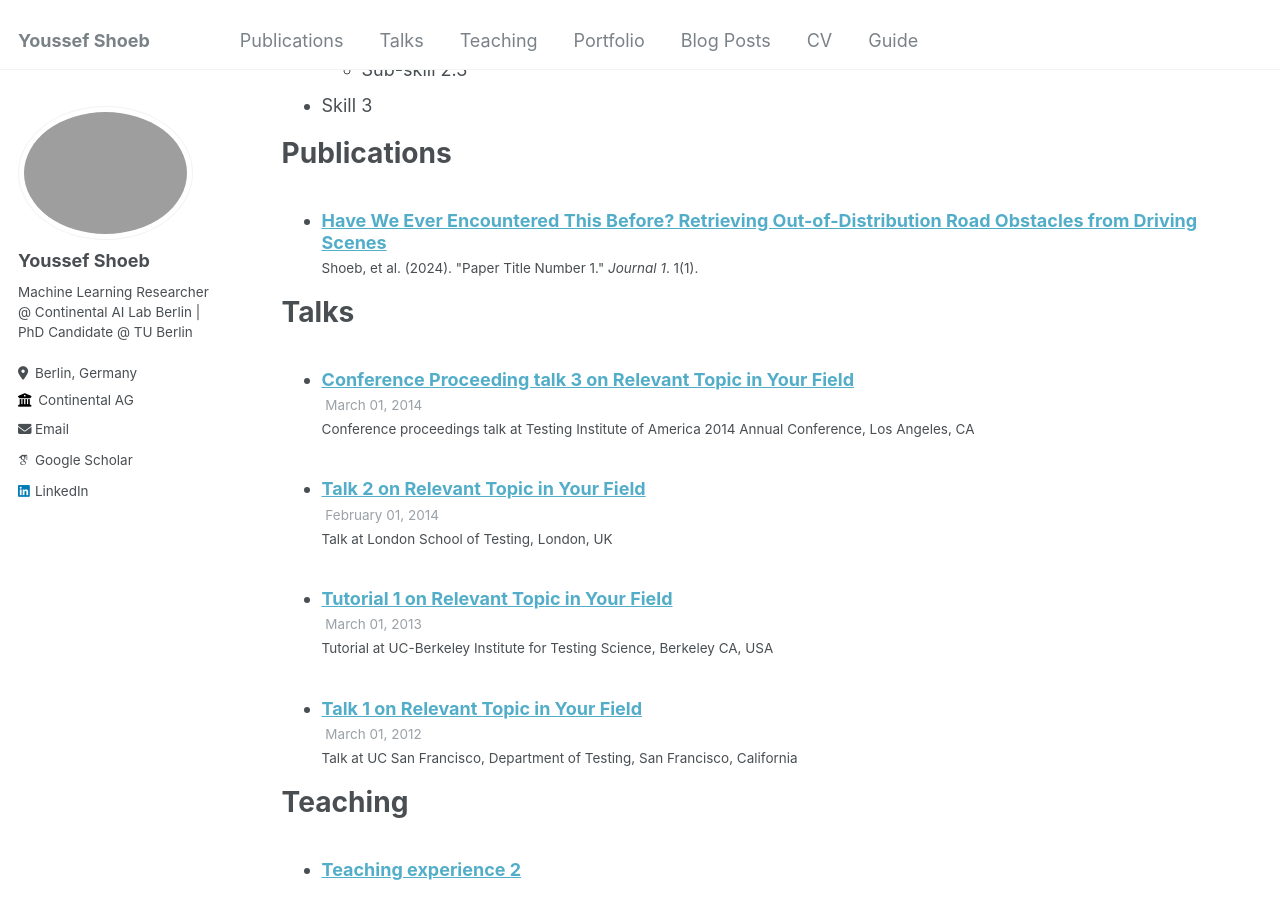
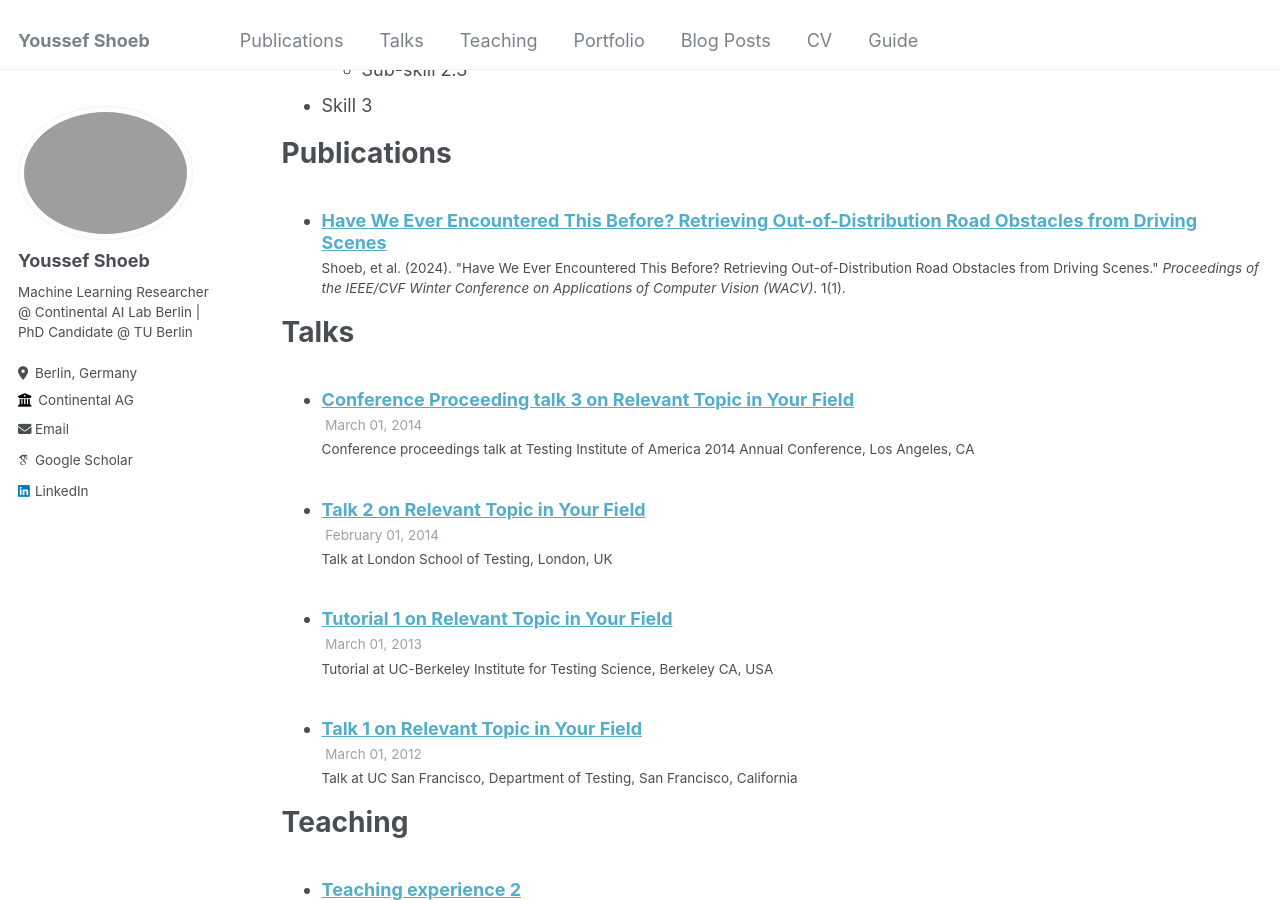
Before and after one commit to youssefshoeb/youssefshoeb.github.io, a Jekyll site: the page built from _pages/cv.md, in a window 1280 px wide and 900 px high, scrolled down 1125 px. Built offline with Jekyll 4.4.1, drawn with Linux system fonts in a browser that asks for light colours; some web fonts are replaced.

Commit message:
update publications

```diff
--- a/_pages/cv.md
+++ b/_pages/cv.md
@@ -16,13 +16,13 @@ Education
 # * B.Sc. in Computer Science, German University in Cairo, 2020
 <ul>
     <li>Ph.D in Computer Science, Technische Universität Berlin, 2025 (expected)
-        <img src="tu_berlin.png" alt="TU Berlin" style="float:right;width:30px;height:auto;"/>
+        <img src="./tu_berlin.png" alt="TU Berlin" style="float:right;width:30px;height:auto;"/>
     </li>
     <li>M.Sc. in Computer Science, Universität Bonn, 2022
-        <img src="uni_bonn.png" alt="University of Bonn" style="float:right;width:30px;height:auto;"/>
+        <img src="./uni_bonn.png" alt="University of Bonn" style="float:right;width:30px;height:auto;"/>
     </li>
     <li>B.Sc. in Computer Science, German University in Cairo, 2020
-        <img src="guc.png" alt="GUC" style="float:right;width:30px;height:auto;"/>
+        <img src="./guc.png" alt="GUC" style="float:right;width:30px;height:auto;"/>
     </li>
 </ul>
 Work experience
--- a/_publications/shoeb_wacv.md
+++ b/_publications/shoeb_wacv.md
@@ -21,7 +21,8 @@ date: 2024-01-01
 venue: 'Proceedings of the IEEE/CVF Winter Conference on Applications of Computer Vision (WACV)'
 slidesurl: 'http://academicpages.github.io/files/slides1.pdf'
 paperurl: 'http://youssefshoeb.github.io/files/Shoeb_Have_We_Ever_Encountered_This_Before_Retrieving_Out-of-Distribution_Road_Obstacles_WACV_2024_paper.pdf'
-citation: 'Shoeb, et al. (2024). &quot;Paper Title Number 1.&quot; <i>Journal 1</i>. 1(1).'
+citation: 'Shoeb, et al. (2024). &quot;Have We Ever Encountered This Before?
+Retrieving Out-of-Distribution Road Obstacles from Driving Scenes.&quot; <i>Proceedings of the IEEE/CVF Winter Conference on Applications of Computer Vision (WACV)</i>. 1(1).'
 ---
 
 The contents above will be part of a list of publications, if the user clicks the link for the publication than the contents of section will be rendered as a full page, allowing you to provide more information about the paper for the reader. When publications are displayed as a single page, the contents of the above "citation" field will automatically be included below this section in a smaller font.
```
